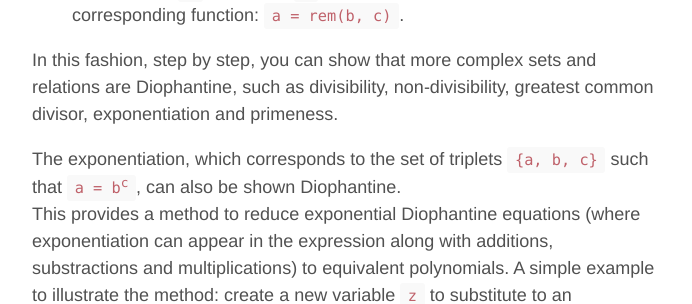
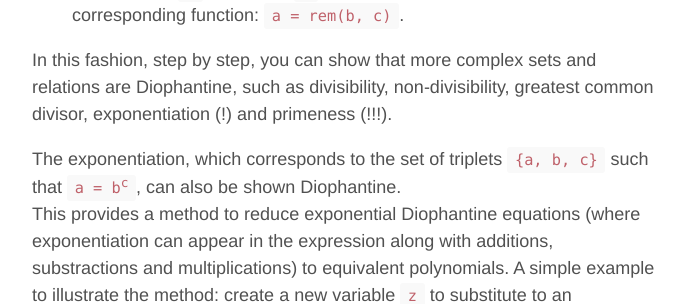
Before and after one commit to jcouv/jcouv.github.io, a Jekyll site: the page built from _posts/2015-09-14-diophantine-equations-and-turing-decidability.md, in a window 1280 px wide and 900 px high, scrolled down 1667 px. Shown: the part 210-514 px from the top of the window, without its empty margins (293-985 px from the left). Built offline with Jekyll 4.4.1, drawn with Linux system fonts in a browser that asks for light colours; comment, search, counter and statistics services are not loaded.

```diff
--- a/_posts/2015-09-14-diophantine-equations-and-turing-decidability.md
+++ b/_posts/2015-09-14-diophantine-equations-and-turing-decidability.md
@@ -33,7 +33,7 @@ The notion of Diophantine sets can naturally be extended to properties, relation
 - We could show that the set of pairs `{a, b}` where `a` is not equal to `b` is Diophantine, therefore so is the corresponding relation: `NotEqual(a, b) -> bool`.
 - We could show that the set of triplets `{a, b, c}` where `a` is the remainder of `b` divided by `c` is Diophantine, therefore so is the corresponding function: `a = rem(b, c)`.
 
-In this fashion, step by step, you can show that more complex sets and relations are Diophantine, such as divisibility, non-divisibility, greatest common divisor, exponentiation and primeness.
+In this fashion, step by step, you can show that more complex sets and relations are Diophantine, such as divisibility, non-divisibility, greatest common divisor, exponentiation (!) and primeness (!!!).
 
 The exponentiation, which corresponds to the set of triplets `{a, b, c}` such that <code>a = b<sup>c</sup></code>, can also be shown Diophantine.
 This provides a method to reduce exponential Diophantine equations (where exponentiation can appear in the expression along with additions, substractions and multiplications) to equivalent polynomials.
```
